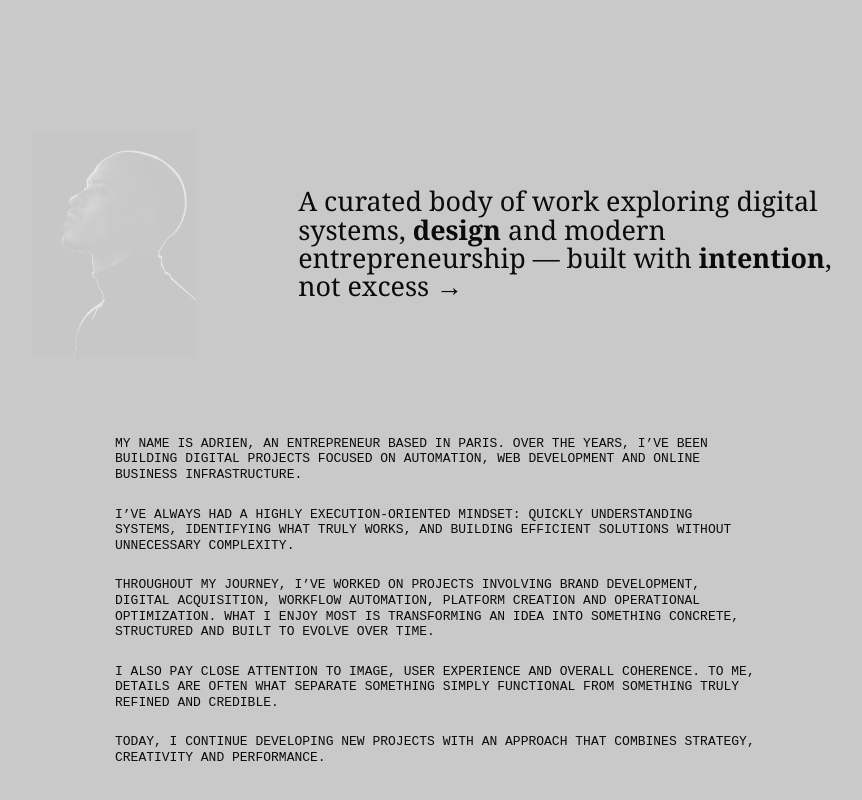
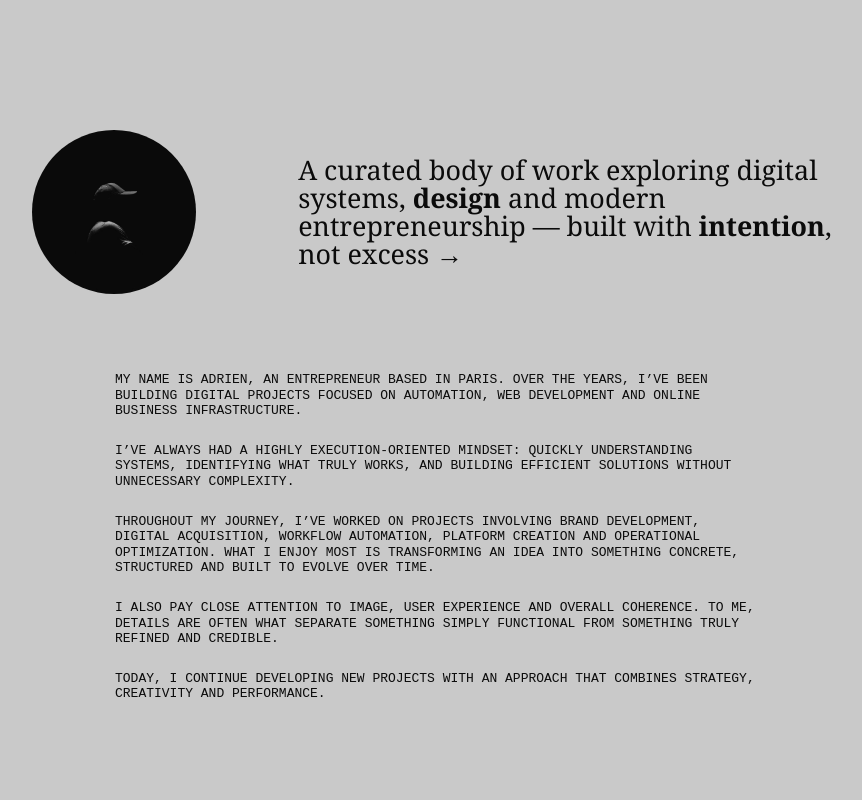
Before and after one commit to Ariitea/Portfolio, a React (Vite) app: page / in a window 1280 px wide. Shown: the part 3050-3850 px from the top of the page, without its empty margins (205-1067 px from the left). Built offline with nearby package versions, Linux system fonts and the light colour scheme.

Commit message:
update: image in about section

```diff
--- a/src/main.jsx
+++ b/src/main.jsx
@@ -225,7 +225,7 @@ function About() {
   return (
     <section className="about-section">
       <div className="about-intro">
-        <img src="/assets/ad-profile.png" alt="Portrait Adrien Desrames" />
+        <img src="/assets/about-photo.jpeg" alt="Portrait Adrien Desrames" />
         <h1>
           A curated body of work exploring digital systems, <strong>design</strong> and
           modern entrepreneurship — built with <strong>intention</strong>, not excess <span>→</span>
--- a/src/styles.css
+++ b/src/styles.css
@@ -287,8 +287,10 @@ main {
 .about-intro img {
   width: 164px;
   max-width: 100%;
-  aspect-ratio: 0.72;
+  aspect-ratio: 1 / 1;
+  border-radius: 50%;
   object-fit: cover;
+  object-position: 50% 47%;
 }
 
 .about-intro h1 {
```
Also changed, not shown: public/assets/about-photo.jpeg (added).
